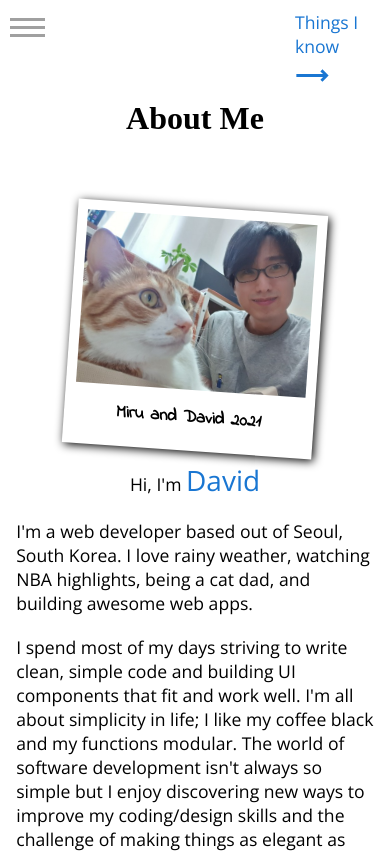
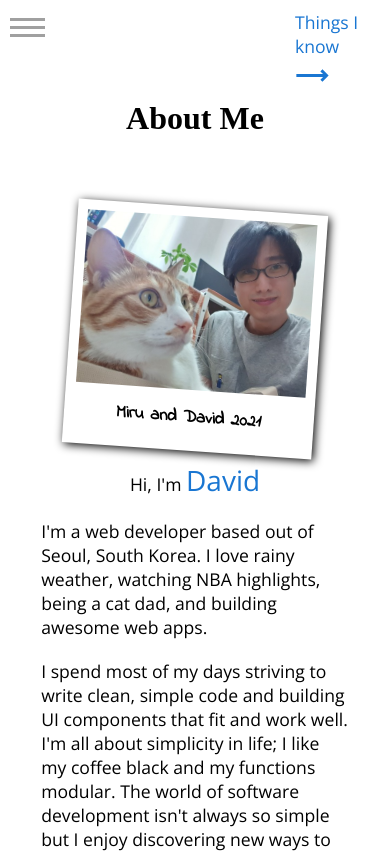
Before and after one commit to hoopslam/portfoliov2, a Next.js app: page /about in a window 390 px wide. Shown: the top 853 px of the page. Built offline with nearby package versions, Linux system fonts and the light colour scheme.

Commit message:
final touches to mobile about page

```diff
--- a/pages/about.jsx
+++ b/pages/about.jsx
@@ -139,7 +139,7 @@ const AboutContainer = styled.div`
     }
 
     p {
-      margin: 10px;
+      margin: 10px 25px;
     }
 
     @media screen and (max-width: 768px) {
@@ -147,12 +147,6 @@ const AboutContainer = styled.div`
       flex-direction: column;
       justify-content: center;
       align-items: center;
-    }
-
-    @media screen and (max-width: 540px) {
-      p {
-        margin: 10px 0;
-      }
     }
   }
 
```
